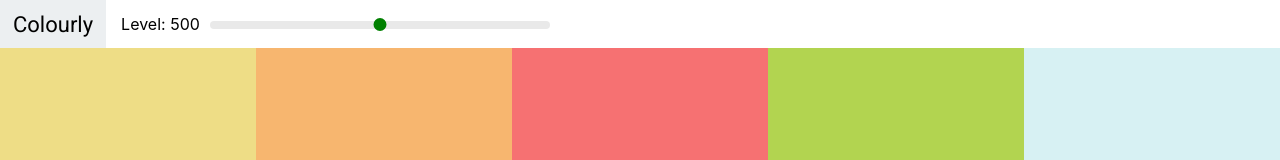
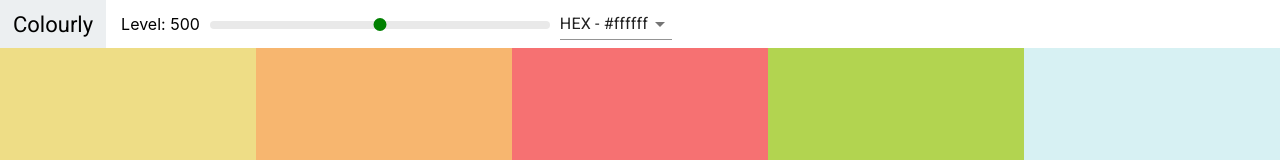
Before and after one commit to KaushikShivam/Colourly, a React (Create React App) app in the folder client/: page / in a window 1280 px wide. Shown: the top 160 px of the page. Built offline with nearby package versions, Linux system fonts and the light colour scheme; the HTML template or start-up script is replaced by a standard one.

Commit message:
Add color format change select

```diff
--- a/client/package.json
+++ b/client/package.json
@@ -3,6 +3,7 @@
   "version": "0.1.0",
   "private": true,
   "dependencies": {
+    "@material-ui/core": "^4.8.0",
     "@testing-library/jest-dom": "^4.2.4",
     "@testing-library/react": "^9.3.2",
     "@testing-library/user-event": "^7.1.2",
--- a/client/src/components/Navbar.jsx
+++ b/client/src/components/Navbar.jsx
@@ -1,10 +1,20 @@
-import React from 'react';
+import React, { useState } from 'react';
 import Slider from 'rc-slider';
+
+import Select from '@material-ui/core/Select';
+import MenuItem from '@material-ui/core/MenuItem';
 
 import 'rc-slider/assets/index.css';
 import './Navbar.css';
 
-const Navbar = ({ level, changeLevel }) => {
+const Navbar = ({ level, changeLevel, handleChange }) => {
+  const [format, setFormat] = useState('hex');
+
+  const handleSelect = ({ target: { value } }) => {
+    setFormat(value);
+    handleChange(value);
+  };
+
   return (
     <header className="Navbar">
       <div className="logo">
@@ -22,6 +32,13 @@ const Navbar = ({ level, changeLevel }) => {
           />
         </div>
       </div>
+      <div className="select-container">
+        <Select value={format} onChange={handleSelect}>
+          <MenuItem value="hex">HEX - #ffffff</MenuItem>
+          <MenuItem value="rgb">RGB - rgb(255,255,255)</MenuItem>
+          <MenuItem value="rgba">RGBA - rgb(255,255,255,1.0)</MenuItem>
+        </Select>
+      </div>
     </header>
   );
 };
--- a/client/src/components/Palette.jsx
+++ b/client/src/components/Palette.jsx
@@ -5,16 +5,23 @@ import './Palette.css';
 
 const Palette = ({ palette: { colors } }) => {
   const [level, setLevel] = useState(500);
+  const [format, setFormat] = useState('hex');
 
   const colorBoxes = colors[level].map(color => (
-    <ColorBox background={color.hex} name={color.name} />
+    <ColorBox background={color[format]} name={color.name} />
   ));
 
   const changeLevel = level => setLevel(level);
 
+  const changeFormat = val => setFormat(val);
+
   return (
     <div className="Palette">
-      <Navbar level={level} changeLevel={changeLevel} />
+      <Navbar
+        level={level}
+        changeLevel={changeLevel}
+        handleChange={changeFormat}
+      />
       <div className="Palette-colors">{colorBoxes}</div>
       {/* footer */}
     </div>
```
Also changed, not shown: 1 other file (tests, documents, lock files or other folders).
